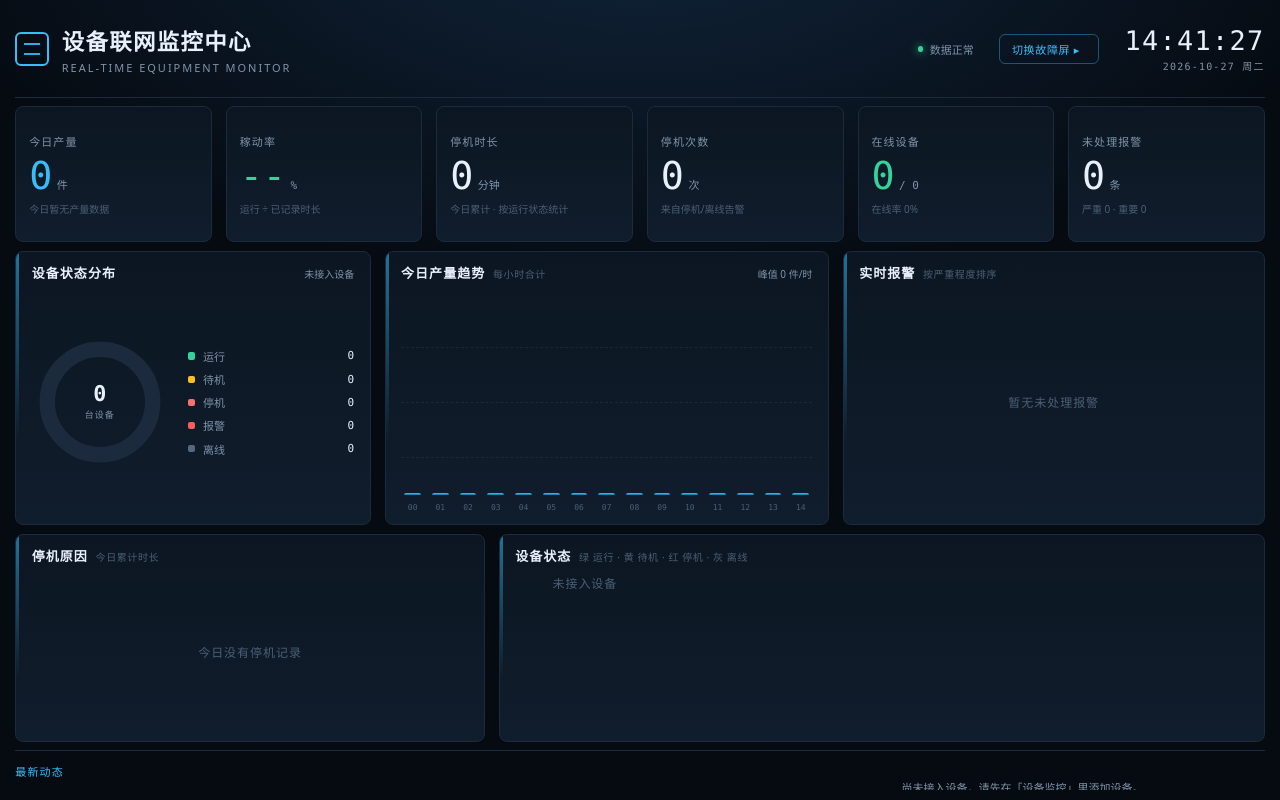
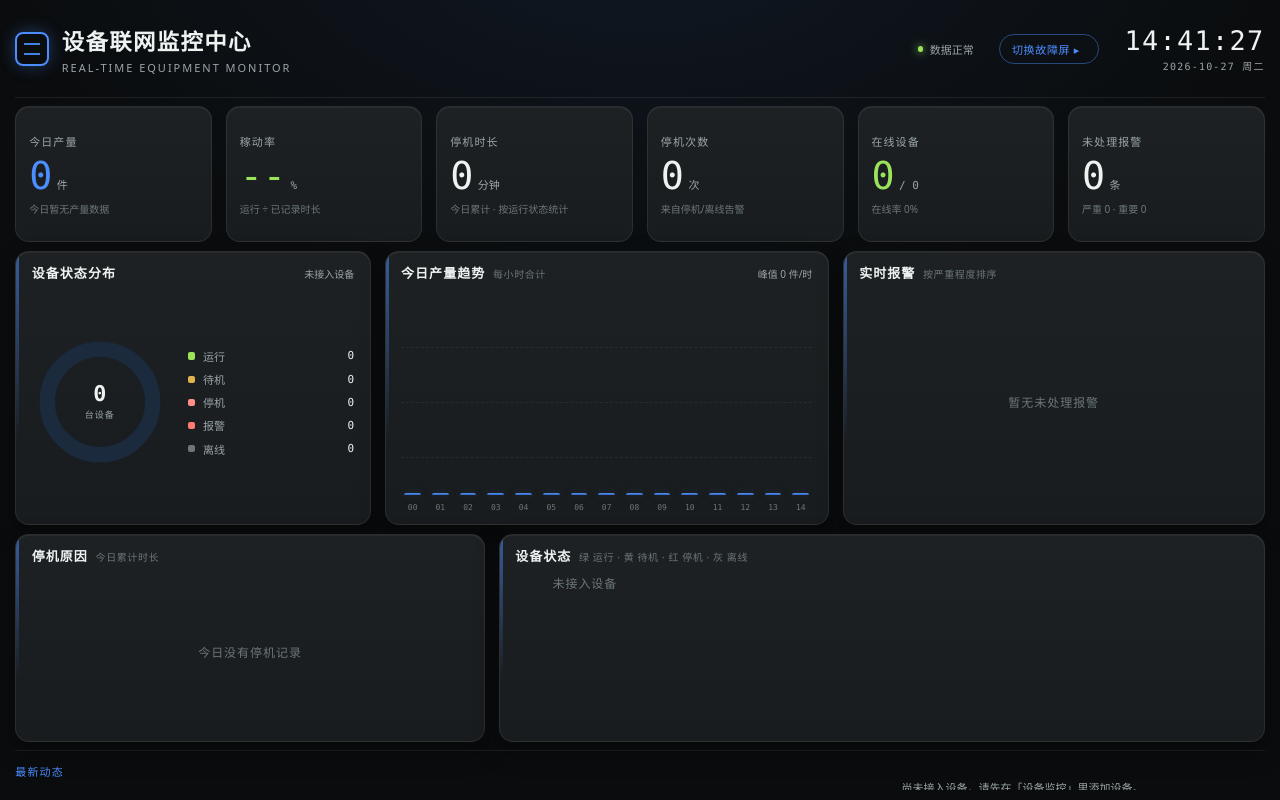
Before and after one commit to ZhuangRenyang/KnowFab-SIRP, a Spring Boot app: page /screen.html in a window 1280 px wide. Run offline with Spring Boot 4, Linux system fonts and the light colour scheme; data comes from the database, SQL or seed files in the repository; data that the repository does not hold is empty; some of the project's set-up classes (security, data sources, template engines, error pages and the like) are left out, and stand-ins take their place.

Commit message:
style(screens+legacy): 珍珠玻璃 v3.1 全站覆盖——大屏深色材质 + 旧版三页浅色换装
- screen/fault：参照仓库官方 dark 令牌（画布 #0a0c0d/玻璃面板/蓝 #4c8dff/青柠/珊瑚），
  16 组旧色硬编码全量映射，胶囊切换钮、氛围光 Logo/柱条/正常态、14px 面板圆角
- index/login/discover：:root+html.light 双块换珍珠浅色令牌（变量名不变自动换装），
  discover 青色并入主蓝，SEG_COLOR 对齐图表语义，login 卡片/按钮珍珠化
- 线上验证：五页新令牌全命中、旧色残留 0、selftest 36/0、0 ERROR

```diff
--- a/src/main/resources/static/screen.html
+++ b/src/main/resources/static/screen.html
@@ -8,26 +8,26 @@
   /* 车间大屏：纯静态、零外部依赖（车间经常没外网，引 CDN 会白屏）。
      配色只表达设备状态：运行绿 / 待机黄 / 停机红 / 离线灰，不玩花活。 */
   :root{
-    --bg:#060b12;
-    --panel:#0c1622;
-    --panel2:#101d2c;
-    --line:#1b2a3d;
-    --text:#e8f1fb;
-    --muted:#7f93a9;
-    --dim:#4b5f75;
-    --run:#34d399;
-    --idle:#fbbf24;
-    --stop:#f87171;
-    --alarm:#ff5b5b;
-    --offline:#56687d;
-    --accent:#38bdf8;
+    --bg:#0a0c0d;
+    --panel:#1d2124;
+    --panel2:#181c1e;
+    --line:rgba(255,255,255,.08);
+    --text:#eef2f1;
+    --muted:#9ba5a8;
+    --dim:#6c7679;
+    --run:#9be35a;
+    --idle:#e2b34c;
+    --stop:#ff8f87;
+    --alarm:#ff7a71;
+    --offline:#6c7679;
+    --accent:#4c8dff;
     --num:"DIN Alternate","Bahnschrift","HarmonyOS Sans",ui-monospace,Consolas,monospace;
   }
   *{box-sizing:border-box;margin:0;padding:0}
   html,body{height:100%;overflow:hidden}
   body{
     background:
-      radial-gradient(1200px 600px at 50% -10%, #10243a 0%, transparent 60%),
+      radial-gradient(1100px 580px at 50% -8%, rgba(76,141,255,.09) 0%, transparent 62%),
       var(--bg);
     color:var(--text);
     font-family:"HarmonyOS Sans SC","Microsoft YaHei","PingFang SC",system-ui,sans-serif;
@@ -42,8 +42,8 @@
   header{display:flex;align-items:center;gap:2vw;border-bottom:1px solid var(--line);
          padding-bottom:1vh}
   .brand{display:flex;align-items:center;gap:1vw}
-  .logo{width:4.2vh;height:4.2vh;border:2px solid var(--accent);border-radius:6px;
-        position:relative;flex:none}
+  .logo{width:4.2vh;height:4.2vh;border:2px solid var(--accent);border-radius:8px;
+        box-shadow:0 0 16px rgba(76,141,255,.35);position:relative;flex:none}
   .logo::before,.logo::after{content:"";position:absolute;background:var(--accent);opacity:.9}
   .logo::before{left:22%;right:22%;top:30%;height:2px}
   .logo::after{left:22%;right:22%;bottom:30%;height:2px}
@@ -60,16 +60,17 @@
   .link-state.bad .dot{background:var(--stop);box-shadow:0 0 8px var(--stop)}
   /* 双屏切换：看板屏 ⇆ 故障屏。鼠标点一下就行；挂墙电视用 ?rotate= 自动轮换 */
   .screen-switch{display:flex;align-items:center;gap:.5vw;color:var(--accent);
-                 border:1px solid rgba(56,189,248,.4);border-radius:6px;
+                 border:1px solid rgba(76,141,255,.45);border-radius:9999px;
                  padding:.7vh .9vw;font-size:clamp(11px,.8vw,15px);cursor:pointer;
                  text-decoration:none;letter-spacing:.06em;white-space:nowrap}
-  .screen-switch:hover{background:rgba(56,189,248,.12)}
+  .screen-switch:hover{background:rgba(76,141,255,.12)}
   .screen-switch small{color:var(--muted);font-size:clamp(9px,.66vw,12px);
                        font-family:var(--num)}
 
   /* ---------- 通用面板 ---------- */
   .panel{background:linear-gradient(180deg,var(--panel),var(--panel2));
-         border:1px solid var(--line);border-radius:8px;padding:1.4vh 1.2vw;
+         border:1px solid var(--line);border-radius:14px;padding:1.4vh 1.2vw;
+         box-shadow:inset 0 1px 0 rgba(255,255,255,.05),0 10px 26px rgba(0,0,0,.32);
          display:flex;flex-direction:column;min-height:0;position:relative;overflow:hidden}
   .panel::before{content:"";position:absolute;left:0;top:0;width:3px;height:100%;
                  background:linear-gradient(180deg,var(--accent),transparent 70%);opacity:.55}
@@ -81,7 +82,8 @@
   /* ---------- KPI ---------- */
   .kpis{display:grid;grid-template-columns:repeat(6,1fr);gap:1.1vw}
   .kpi{background:linear-gradient(180deg,var(--panel),var(--panel2));
-       border:1px solid var(--line);border-radius:8px;padding:1.4vh 1vw;
+       border:1px solid var(--line);border-radius:14px;padding:1.4vh 1vw;
+       box-shadow:inset 0 1px 0 rgba(255,255,255,.05);
        display:flex;flex-direction:column;justify-content:center;position:relative;overflow:hidden}
   .kpi .k{font-size:clamp(11px,.78vw,15px);color:var(--muted);letter-spacing:.1em}
   .kpi .v{font-family:var(--num);font-size:clamp(26px,3vw,58px);line-height:1.15;
@@ -118,9 +120,9 @@
   .gridline{position:absolute;left:0;right:0;border-top:1px dashed rgba(255,255,255,.06)}
   .bar{flex:1;position:relative;display:flex;flex-direction:column;justify-content:flex-end;
        align-items:center;height:100%}
-  .bar .fill{width:72%;max-width:28px;background:linear-gradient(180deg,#3ec7f0,#176f9c);
-             border-radius:3px 3px 0 0;min-height:2px;transition:height .5s ease}
-  .bar.tall .fill{background:linear-gradient(180deg,#63e0b0,#1c8f6a)}
+  .bar .fill{width:72%;max-width:28px;background:linear-gradient(180deg,#5b93ee,#2b62c4);
+             border-radius:3px 3px 0 0;min-height:2px;transition:height .5s ease;box-shadow:0 0 10px rgba(76,141,255,.22)}
+  .bar.tall .fill{background:linear-gradient(180deg,#a8ec6e,#4e9418)}
   .bar .h{position:absolute;bottom:-2.1vh;font-size:clamp(8px,.6vw,11px);color:var(--dim);
           font-family:var(--num)}
   .bar .n{position:absolute;top:-.2vh;font-size:clamp(9px,.62vw,12px);color:var(--muted);
@@ -349,7 +351,7 @@
 /* 车间大屏脚本：只读、不登录、5 秒拉一次。
    断网时保留最后一屏数据（大屏不能变白板），只在中间压一条提示。 */
 const $ = id => document.getElementById(id);
-const COLORS = { run:'#34d399', idle:'#fbbf24', stop:'#f87171', alarm:'#ff5b5b', offline:'#56687d' };
+const COLORS = { run:'#9be35a', idle:'#e2b34c', stop:'#ff8f87', alarm:'#ff7a71', offline:'#6c7679' };
 const STATE_TEXT = { run:'运行', idle:'待机', stop:'停机', alarm:'报警', offline:'离线' };
 let lastOk = 0, failures = 0, chartMax = 1, lastSnapshot = null;
 
```
Also changed, not shown: other parts of src/main/resources/static/screen.html (+16 -16 lines), docs/ROADMAP.md (+2 -1 lines), src/main/resources/static/discover.html (+11 -11 lines), src/main/resources/static/fault.html (+29 -26 lines), src/main/resources/static/index.html (+10 -10 lines), src/main/resources/static/login.html (+12 -9 lines).
